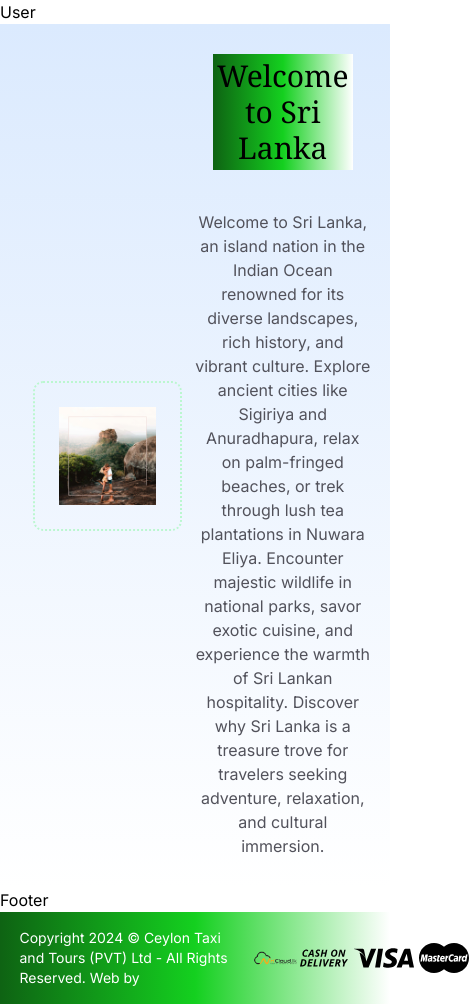
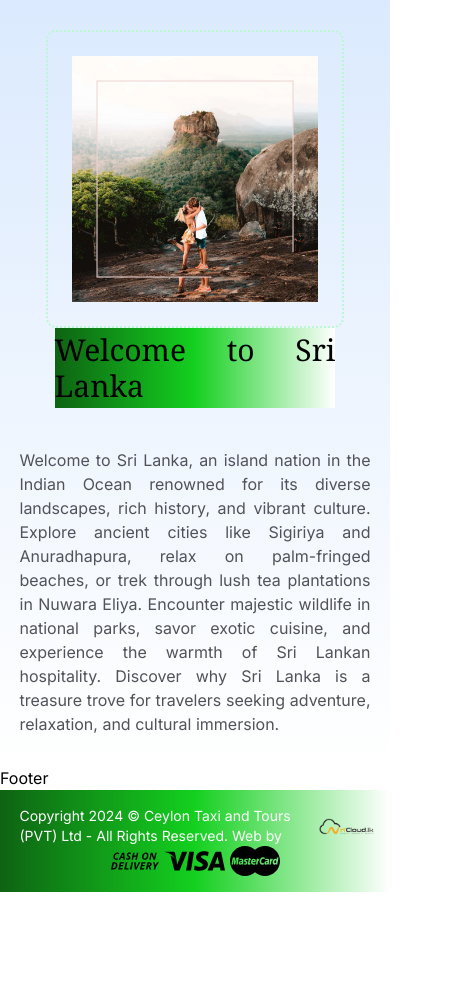
Before and after one commit to ncloudsolution/reacttourism, a Next.js app: page / in a window 390 px wide. Shown: the whole page, 474 px wide, since content can reach past the window. After the commit the page ends 892 px from the top, so only its background shows below. Built offline with nearby package versions, Linux system fonts and the light colour scheme.

Commit message:
Mobile responsive abosolute footer and about sri lanka

```diff
--- a/components/AboutSrilanka.jsx
+++ b/components/AboutSrilanka.jsx
@@ -4,29 +4,31 @@ import bgimage from "@/public/AboutSl/sl4.png";
 import srilanka2 from "@/public/AboutSl/sl2.webp";
 import srilanka4 from "@/public/AboutSl/sl6.png";
 
-
-
 function AbooutSrilanka() {
   return (
     <>
-User
-      <div className=" flex justify-center pb-[30px] pt-[30px] bg-gradient-to-b from-blue-100 to"  /*</>style={{ backgroundImage: `url(${srilanka4.src})`, backgroundSize: 'cover',  backgroundRepeat: 'no-repeat'}} */>
-        <div className='w-[90%] flex justify-center items-center '>
-          <div className="w-1/2 flex justify-center">
+      <div className="flex justify-center pb-[30px] pt-[30px] bg-gradient-to-b from-blue-100" /*</>style={{ backgroundImage: `url(${srilanka4.src})`, backgroundSize: 'cover',  backgroundRepeat: 'no-repeat'}} */>
+
+        <div className='w-[90%] flex flex-col md:flex-row justify-center items-center'>
+
+        <div className="w-full md:w-1/2 flex justify-center">
+
             <Image className='w-[85%] border-dotted border-2 border-green-200 rounded-[10px] p-6 h-auto overflow-hidden transition-transform duration-500 ease-in-out transform hover:scale-105' src={srilanka2} alt="" />
           </div>
 
-          <div className="w-1/2 text-center">
-            <h1 className='mb-[40px] '>Welcome to Sri Lanka</h1>
+          <div className="w-full text-justify md:w-1/2 md:text-center">
+            <h1 className='mb-[40px]'>Welcome to Sri Lanka</h1>
             <p>Welcome to Sri Lanka, an island nation in the Indian Ocean renowned for its diverse
               landscapes, rich history, and vibrant culture. Explore ancient cities like Sigiriya and
-              Anuradhapura, relax on palm-fringed beaches, or trek through lush tea plantations in Nuwara Eliya. Encounter majestic wildlife in national parks,
-              savor exotic cuisine, and experience the warmth of Sri Lankan hospitality.
-              Discover why Sri Lanka is a treasure trove for travelers seeking adventure, relaxation, and
-              cultural immersion.</p>
+               Anuradhapura, relax on palm-fringed beaches, or trek through lush tea plantations in Nuwara
+               Eliya. Encounter majestic wildlife in national parks, savor exotic cuisine, and experience
+                the warmth of Sri Lankan hospitality. Discover why Sri Lanka is a treasure trove for
+                travelers seeking adventure, relaxation, and cultural immersion.</p>
           </div>
+
+
+
         </div>
-
 
       </div>
     </>
--- a/components/AbsoluteFooter.jsx
+++ b/components/AbsoluteFooter.jsx
@@ -11,11 +11,11 @@ function AbsoluteFooter() {
   return (
 
     <>
-        <div className=' flex justify-between px-[5%] bg-gradient-to-r from-primary via-Secondary to-white py-4 items-center'>
+        <div className=' px-[5%] bg-gradient-to-r from-primary via-Secondary to-white py-4 items-center md:flex md:justify-between'>
 
-            <div className='flex items-center'>
+            <div className='w-full flex justify-center items-center md:w-[70%] md:justify-start'>
                 <div>
-                    <p className=' text-white text-sm'> Copyright 2024 © <a href="#"> Ceylon Taxi and Tours (PVT) Ltd</a> - All Rights Reserved. Web by</p>
+                    <p className='  text-white text-sm '> Copyright 2024 © <a href="#"> Ceylon Taxi and Tours (PVT) Ltd</a> - All Rights Reserved. Web by</p>
                 </div>
 
                 <div>
@@ -23,10 +23,11 @@ function AbsoluteFooter() {
                 </div>
             </div>
 
-            <div className='flex items-center'>
+            <div className='w-full flex justify-center items-center md:w-[30%] md:justify-end '>
                 <Image className='w-[60px] h-auto' src={CashOnDelivery} alt="Cash on Delivery" />
                 <Image className='w-[60px] h-auto' src={Visa} alt="Visa" />
                 <Image className='w-[60px] h-auto' src={MasterCard} alt="MasterCard" />
+
             </div>
         </div>
     </>
```
